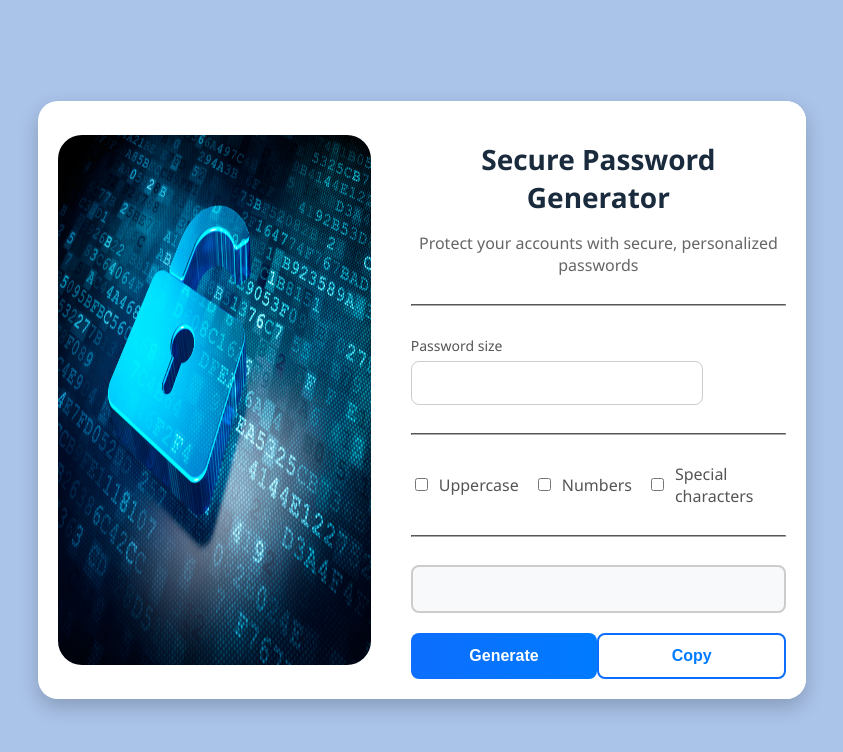
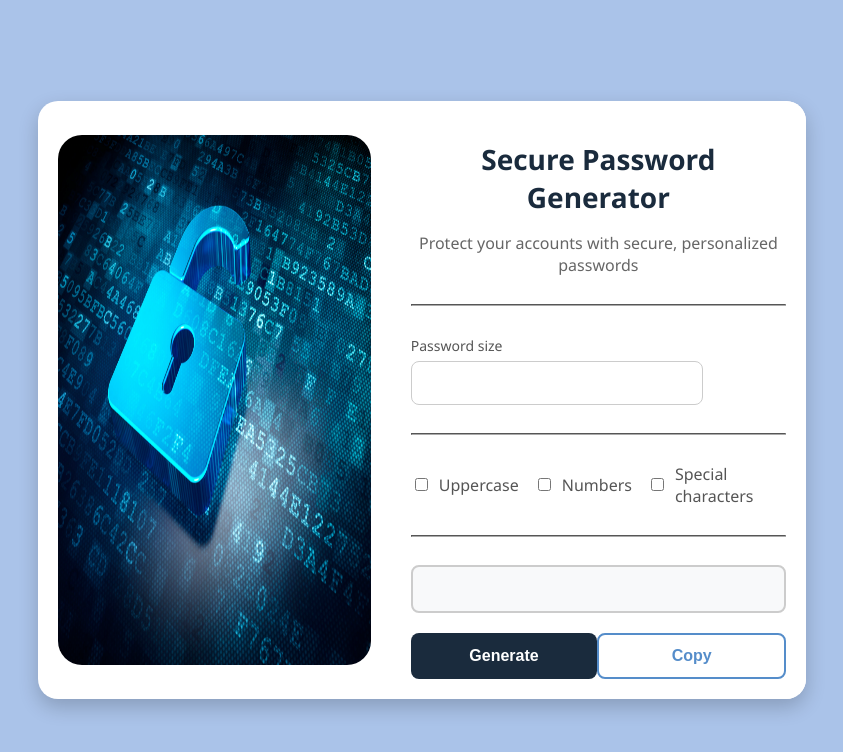
Before and after one commit to brennorcsilva/52-Week-Project, a plain HTML site: page Secure password generator/index.html in a window 1280 px wide. Shown: the whole page, without its empty margins (218-1061 px from the left). Drawn offline with Linux system fonts and the light colour scheme.

Commit message:
Final changes part 2

```diff
--- a/Secure password generator/style.css
+++ b/Secure password generator/style.css
@@ -139,7 +139,7 @@ button:hover {
 }
 
 #generate-btn {
-    background: linear-gradient(to right, #0d6efd, #007bff);
+    background: linear-gradient(to right, #1A2B3D, #1A2B3D);
     color: white;
 }
 
@@ -149,11 +149,11 @@ button:hover {
 
 #copy-btn {
     background: white;
-    color: #007bff;
-    border: 2px solid #0d6efd;
+    color: #558DCA;
+    border: 2px solid #558dca;
 }
 
 #copy-btn:hover {
     background: #e9f3ff;
-    color: #0056b3;
+    color: #558DCA;
 }
```
